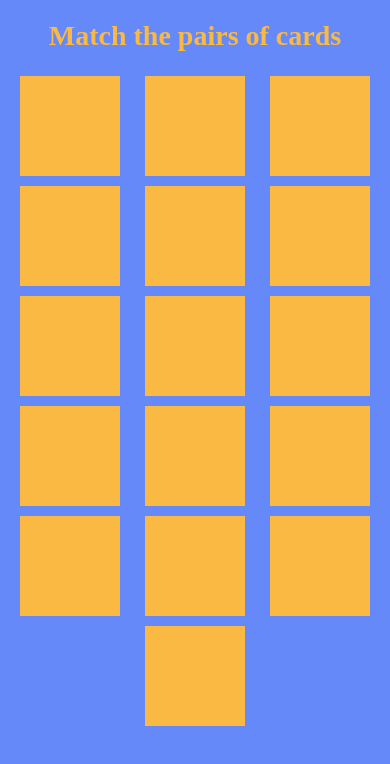
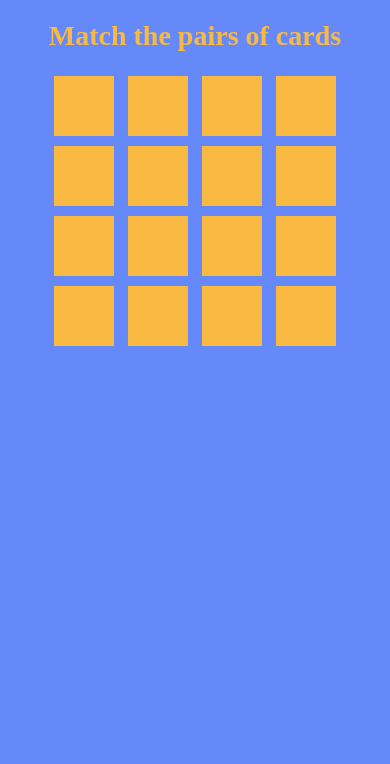
Before and after one commit to Aditya2z/Memory-Game, a plain HTML site: page index.html in a window 390 px wide. Drawn offline with Linux system fonts and the light colour scheme.

Commit message:
minor UI changes

```diff
--- a/style.css
+++ b/style.css
@@ -14,7 +14,7 @@ h1{
 }
 
 .grid {
-  max-width: 768px;
+  max-width: 600px;
   margin: 0 auto;
   display: flex;
   flex-wrap: wrap;
@@ -46,8 +46,8 @@ h1{
 .card,
 .back,
 .front {
-  height: 150px;
-  width: 150px;
+  height: 125px;
+  width: 125px;
   background-size: contain;
   background-repeat: no-repeat;
   background-position: center center;
@@ -120,8 +120,36 @@ h1{
   .card,
   .back,
   .front {
-    height: 100px;
-    width: 100px;
+    height: 80px;
+    width: 80px;
+  }
+  .display {
+    position: absolute;
+    right: 0rem;
+    top: 1rem;
+  }
+  .finalMessage {
+    font-size: 1.25rem;
+    font-weight: 800;
+    color: #fab942;
+    text-align: center;
+    padding: 2rem;
+  }
+}
+@media screen and (max-width:400px) {
+  html {
+    font-size: 14px;
+  }
+
+  .grid {
+    max-width: 300px;
+  }
+
+  .card,
+  .back,
+  .front {
+    height: 60px;
+    width: 60px;
   }
   .display {
     position: absolute;
```
